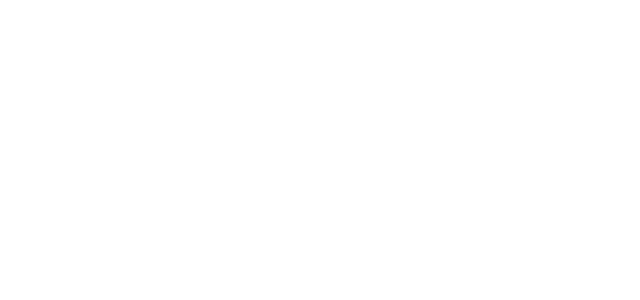
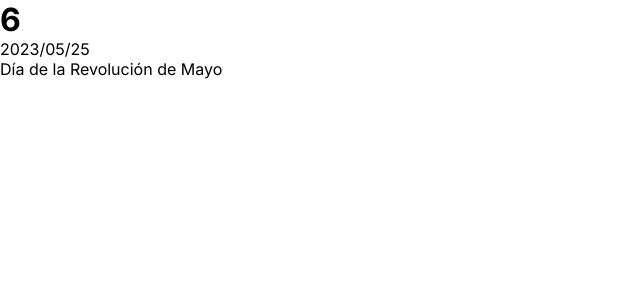
Before and after one commit to diegoandgonzalez/finde-largo, a Next.js app: page / in a window 1280 px wide. Shown: the top 300 px of the page, without its empty margins (0-640 px from the left). Built offline with nearby package versions, Linux system fonts and the light colour scheme.

Commit message:
init main page

```diff
--- a/app/page.js
+++ b/app/page.js
@@ -1,6 +1,21 @@
-export default function Home() {
+export default async function Home() {
+  const res = await fetch('http://localhost:3000/api/days-until-next-long-weekend');
+  const data = res.status === 200 ? await res.json() : null;
+
   return (
     <main>
+      {
+        data ?
+          <>
+            <h1>{data.daysUntilHoliday}</h1>
+            <p>{data.date}</p>
+            <p>{data.description}</p>
+          </>
+          :
+          <h1>
+            Error
+          </h1>
+      }
     </main>
   )
 }
```
